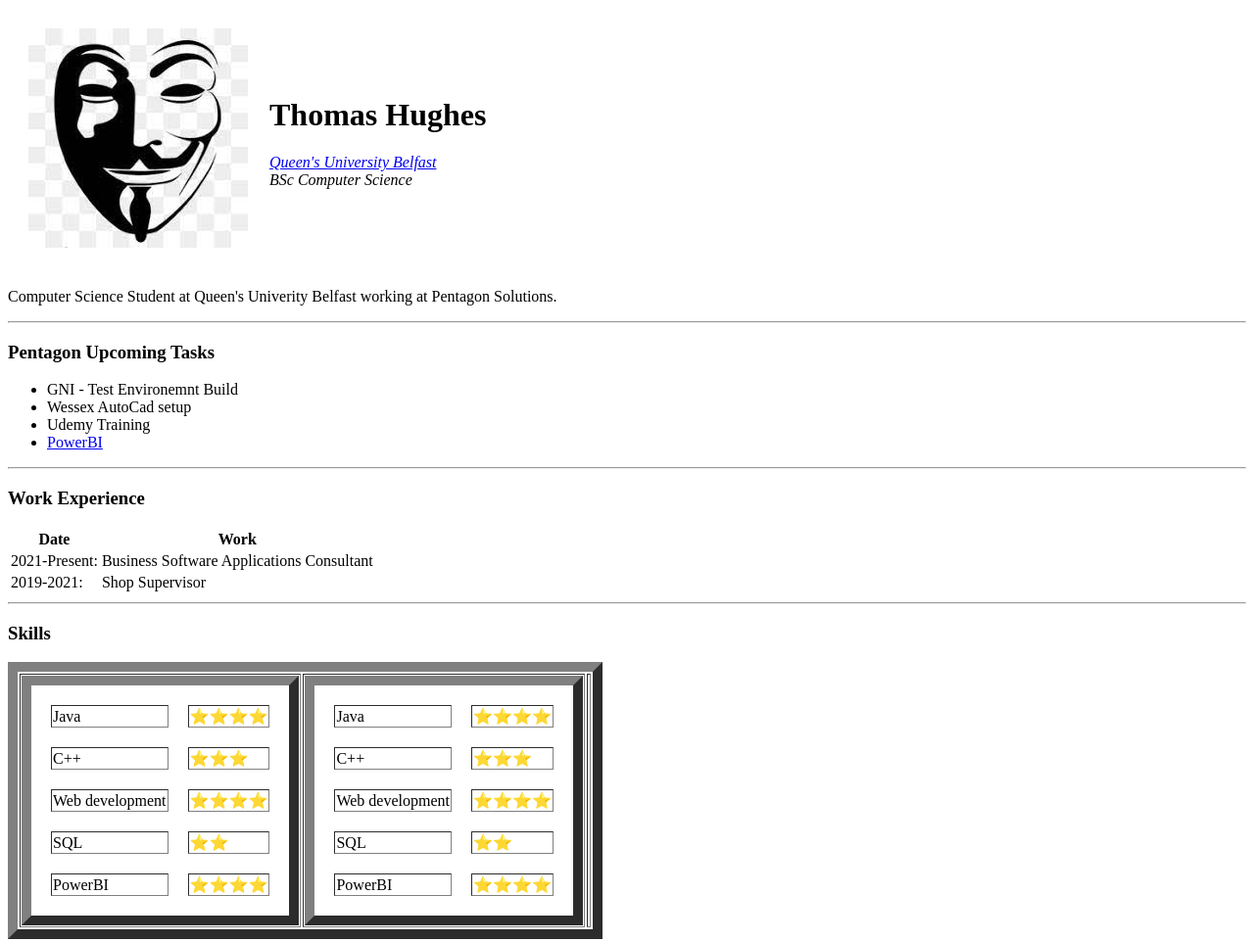
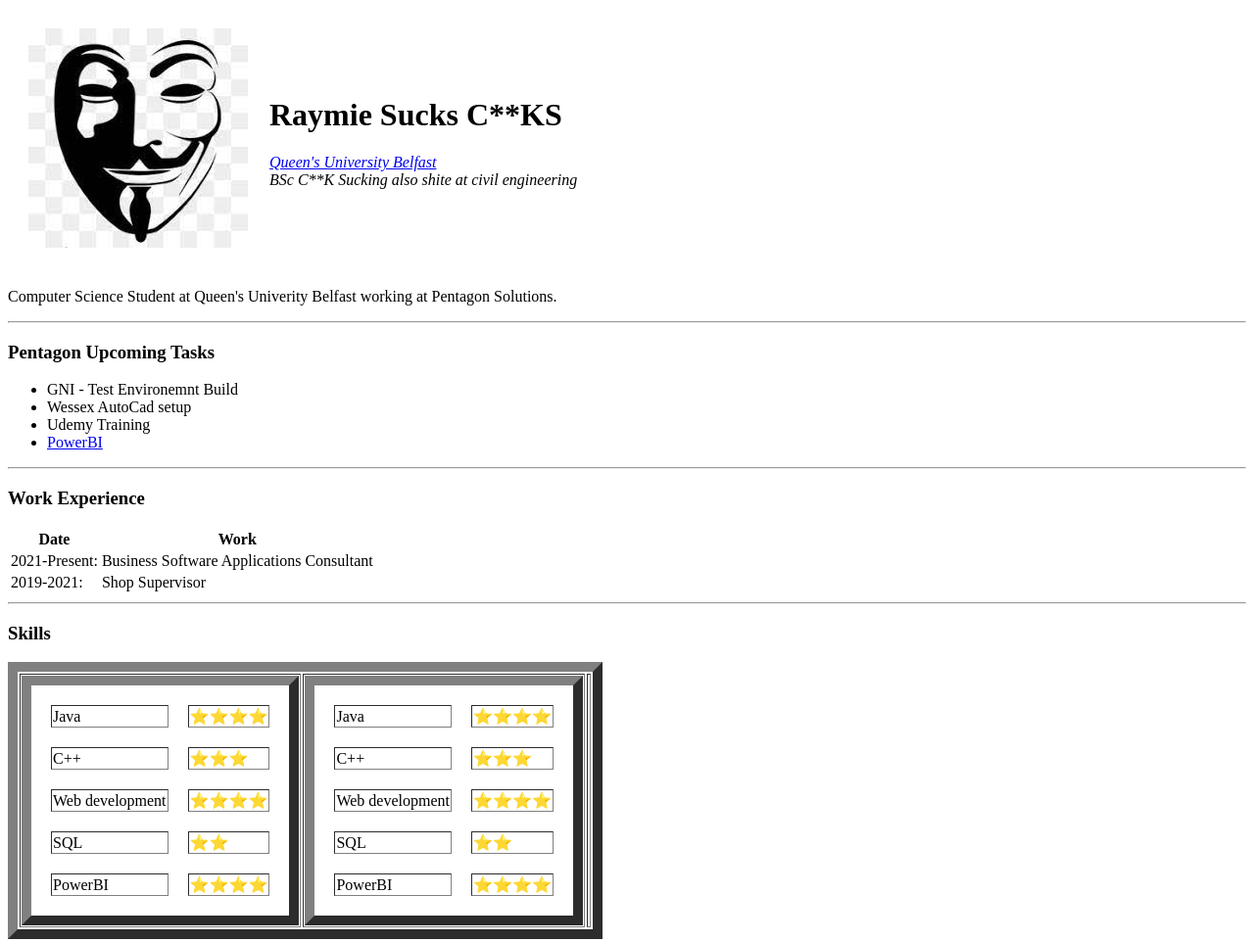
Before and after one commit to ThomasHughes13/cv, a plain HTML site: page index.html in a window 1280 px wide. Shown: the top 962 px of the page at 98% size. Drawn offline with Linux system fonts and the light colour scheme.

Commit message:
Update index.html

```diff
--- a/index.html
+++ b/index.html
@@ -3,7 +3,7 @@
 
 <head>
   <meta charset="utf-8">
-  <title>Thomas' Sexy Website</title>
+  <title>Tommy Hughes</title>
 </head>
 
 <body>
@@ -11,10 +11,10 @@
     <tr>
       <td><img src="Images\Anon.jpg" alt="Thomas Hughes Profile Picture"></td>
       <td>
-        <h1>Thomas Hughes</h1>
+        <h1>Raymie Sucks C**KS</h1>
         <p><em><a href="https://www.qub.ac.uk/">Queen's University Belfast</a></em>
           <br>
-          <em>BSc Computer Science</em>
+          <em>BSc C**K Sucking also shite at civil engineering</em>
         </p>
       </td>
     </tr>
```
